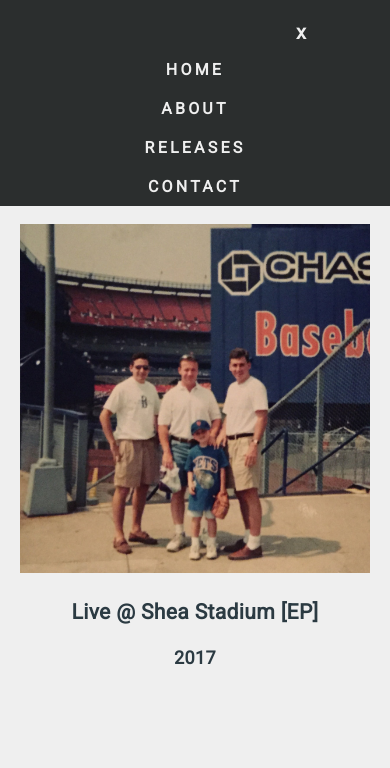
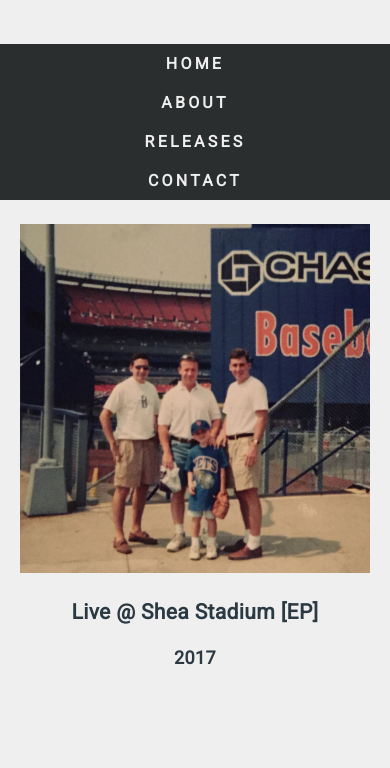
Before and after one commit to kieranmcmanus/kieranmcmanus.github.io, a plain HTML site: page releases.html in a window 390 px wide. Both pictures are taken after a click on the link 195 px from the left and 22 px from the top of the page. Shown: the top 768 px of the page. Drawn offline with Linux system fonts and the light colour scheme.

Commit message:
10/21/17 V2

```diff
--- a/css/main.css
+++ b/css/main.css
@@ -146,14 +146,13 @@ nav a, .nav2 nav a {
 	padding: 10px 60px;
 }
 
-nav a:hover {
+nav a:hover, .nav2 nav a:hover {
   background-color: #EFEFEF;
   color: #2B2E2E;
   transition: .3s all ease-in-out;
-  padding: 10px 60px;
 }
 
-.hamburger {
+#hamburger {
   display: none;
   font-size: 20px;
   color: #EFEFEF;
@@ -161,43 +160,23 @@ nav a:hover {
   text-align: center;
 }
 
-.close {
-  position: absolute;
-  top: 10px;
-  right: 20px;
-  text-transform: none;
-  font-size: 20px;
+.nav2 nav a, .nav2 nav a:hover {
   display: block;
 }
 
-.close a {
-  font-weight: 600;
-  font-size: 16px;
-  letter-spacing: 0.75px;
-  color: #EFEFEF;
-  display: block;
-  border-bottom: none;
-  text-transform: uppercase;
-  letter-spacing: 0.2em;
-	padding: 0px;
-}
-
-
-.nav2 a {
-  display: none;
-}
-
-.nav2 ul{
+.nav2 ul {
   list-style:none;
   display: none;
   background-color: #2B2E2E;
-  margin-top: 0px;
-  margin-bottom: 0px;
-  padding: 0px;
-  padding-top: 50px;
+  margin: 0 auto;
+  padding: 0;
 }
 
 .nav2 li {
+  display: block;
+}
+
+.block {
   display: block;
 }
 
@@ -422,10 +401,10 @@ Media Queries
 }
 
 @media screen and (max-width: 870px) {
-  .hamburger {
+  #hamburger {
     display: block;
   }
-  nav ul {
+  .main_nav {
     display: none;
   }
   .venues, .about, .contact, .about p {
--- a/js/main.js
+++ b/js/main.js
@@ -1,17 +1,7 @@
-// Make it rain!
-
-$('.hamburger').on('click', function() {
-  $('.nav2 ul').fadeIn();
-  $('.nav2 a').fadeIn();
-  $('.hamburger').hide();
-})
-
-$('.close').on('click', function() {
-  $('.nav2 ul').hide();
-  $('.nav2 a').fadeIn();
-  $('.hamburger').fadeIn();
-  $('.close').hide();
-})
+$('#hamburger').on('click', function() {
+    $('.nav2 ul').toggle();
+    $('.nav2').toggleClass('block');
+});
 
 //When the user opens the 'About' page
   //Image fades in
--- a/releases.html
+++ b/releases.html
@@ -17,8 +17,7 @@
     </head>
     <body class="Site">
         <!-- Add your site content here. Keep it pretty and use indentation :) -->
-      <nav>
-        <a class="hamburger" href="#"><i class="fa fa-bars"></i></a>
+        <nav class="main_nav">
           <ul>
             <li><a href="index.html">Home</a></li>
             <li><a href="about.html">About</a></li>
@@ -27,7 +26,7 @@
           </ul>
         </nav>
         <nav class="nav2">
-        <a href="#" class="close">x</a>
+          <a id="hamburger" href="#"><i class="fa fa-bars"></i></a>
           <ul>
             <li><a href="index.html">Home</a></li>
             <li><a href="about.html">About</a></li>
@@ -65,7 +64,7 @@
           <div class="releases">
             <div class="album">
               <a href="https://shattuck.bandcamp.com/album/4" target="_blank"><img src="img/shattuck4.jpg" alt="Pretty Girls"></a>
-              <h3><a href="https://shattuck.bandcamp.com/album/4" target="_blank">4</a></h3>
+              <h3><a href="https://shattuck.bandcamp.com/album/4" target="_blank">4 [LP]</a></h3>
               <h4>2017</h4>
             </div>
             <div class="album">
```
Also changed, not shown: about.html (+2 -3 lines), contact.html (+2 -3 lines), index.html (+2 -3 lines). Lines whose indentation alone changed are shown as unchanged.
